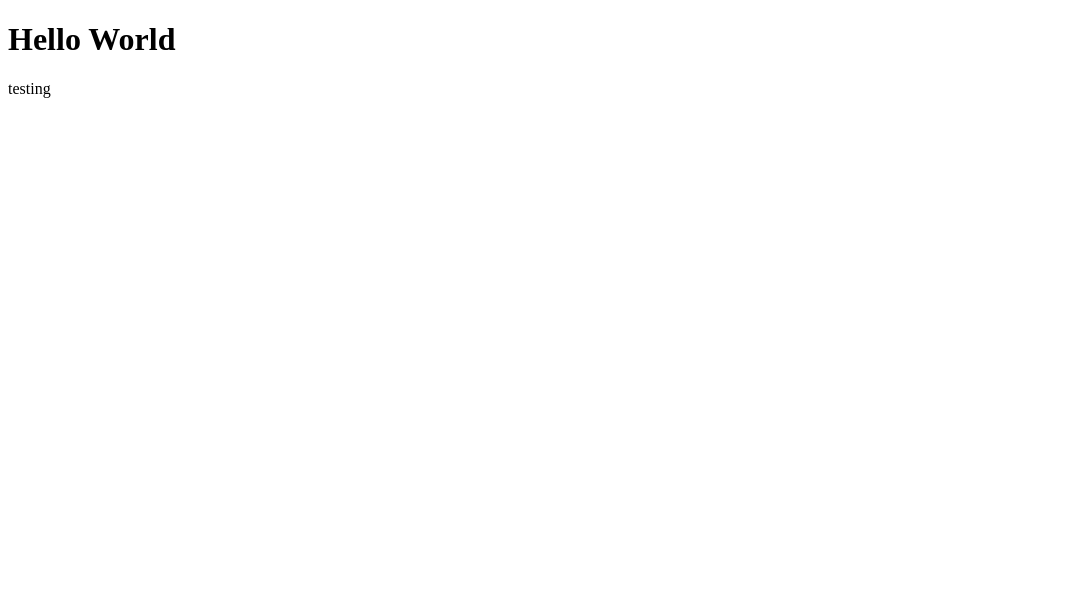
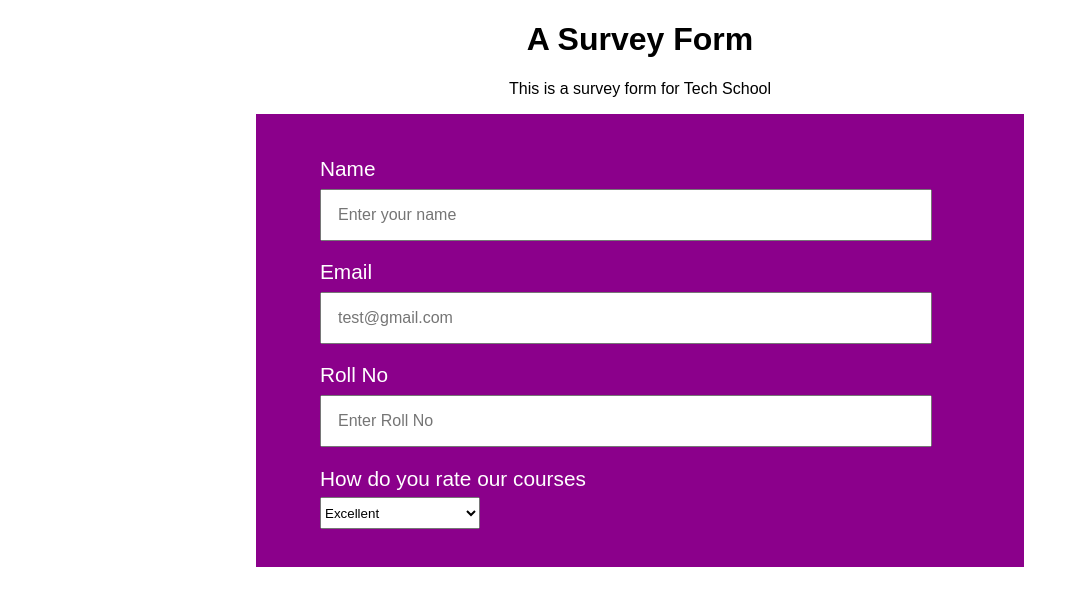
Before and after one commit to Richmond-Andoh/Richmond-Fidelis, a plain HTML site: page index.html in a window 1280 px wide. Shown: the whole page, without its empty margins (0-1079 px from the left). Drawn offline with Linux system fonts and the light colour scheme.

Commit message:
survey form started

```diff
--- a/css/style.css
+++ b/css/style.css
@@ -0,0 +1,39 @@
+body {
+    margin: 0;
+    padding: 0;
+    box-sizing: border-box;
+}
+
+h1, p {
+    text-align: center;
+    font-family: sans-serif;
+}
+
+form {
+    width: 40rem;
+    display: flex;
+    flex-direction: column;
+    margin: auto;
+    background-color: darkmagenta;
+    color: white;
+    padding: 2rem 4rem;
+}
+
+form label {
+    font-size: 1.3rem;
+    margin-top: 0.7rem;
+    font-family: sans-serif;
+}
+form input{
+   width: 36rem;
+   height: 2rem;
+   margin: 0.5rem 0;
+   font-size: 1rem;
+   padding: 0.5rem 1rem;
+}
+
+form select {
+    width: 10rem;
+    height: 2rem;
+    margin: 0.4rem 0;
+}
--- a/index.html
+++ b/index.html
@@ -7,9 +7,22 @@
   </head>
 
   <body>
-    <h1>Hello World</h1>
-
-    <p> testing</p>
+    <h1 id="title">A Survey Form</h1>
+      <p id="description">This is a survey form for Tech School</p>
+      <form id="survey-form">
+        <label id="name-lable">Name</label>
+        <input type="text" id="name" placeholder="Enter your name">
+        <label id="email-lable">Email</label>
+        <input type="email" id="email" placeholder="test@gmail.com">
+        <label id="number-label">Roll No</label>
+        <input type="number" id="number" placeholder="Enter Roll No">
+        <label>How do you rate our courses</label>
+        <select class="dropdown">
+          <option>Excellent</option>
+          <option>Very Good</option>
+          <option>Good</option>
+        </select>
+      </form>
 
 
     <script src="https://cdn.freecodecamp.org/testable-projects-fcc/v1/bundle.js"></script>
```
